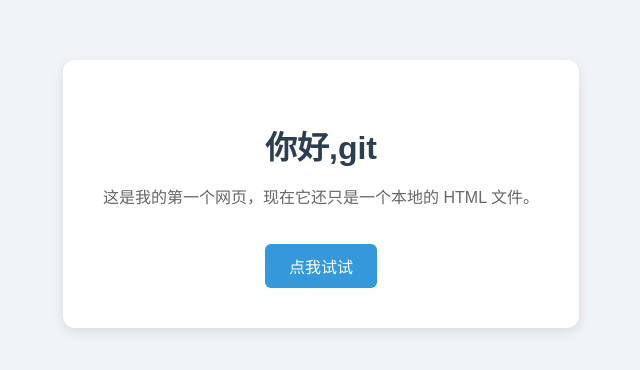
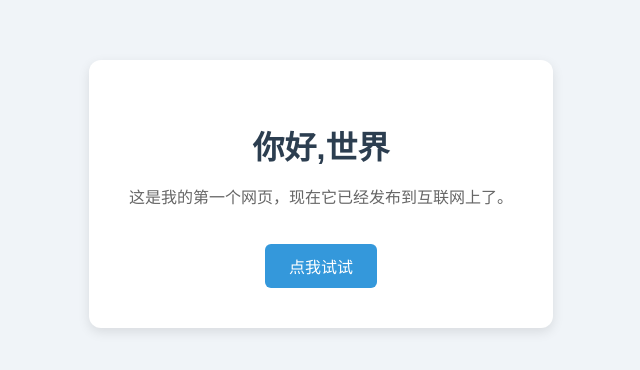
Before and after one commit to zhuguanhuojinghuaY/zero-to-tech, a plain HTML site: page index.html in a window 1280 px wide. Shown: the part 206-576 px from the top of the page, without its empty margins (319-959 px from the left). Drawn offline with Linux system fonts and the light colour scheme.

Commit message:
Update index.html

```diff
--- a/index.html
+++ b/index.html
@@ -8,8 +8,8 @@
 
 <body>
   <div class="card">
-    <h1>你好,git</h1>
-    <p id="msg">这是我的第一个网页，现在它还只是一个本地的 HTML 文件。</p>
+    <h1>你好,世界</h1>
+    <p id="msg">这是我的第一个网页，现在它已经发布到互联网上了。</p>
     <button onclick="changeText()">点我试试</button>
   </div>
   <script src="script.js"></script>
```
